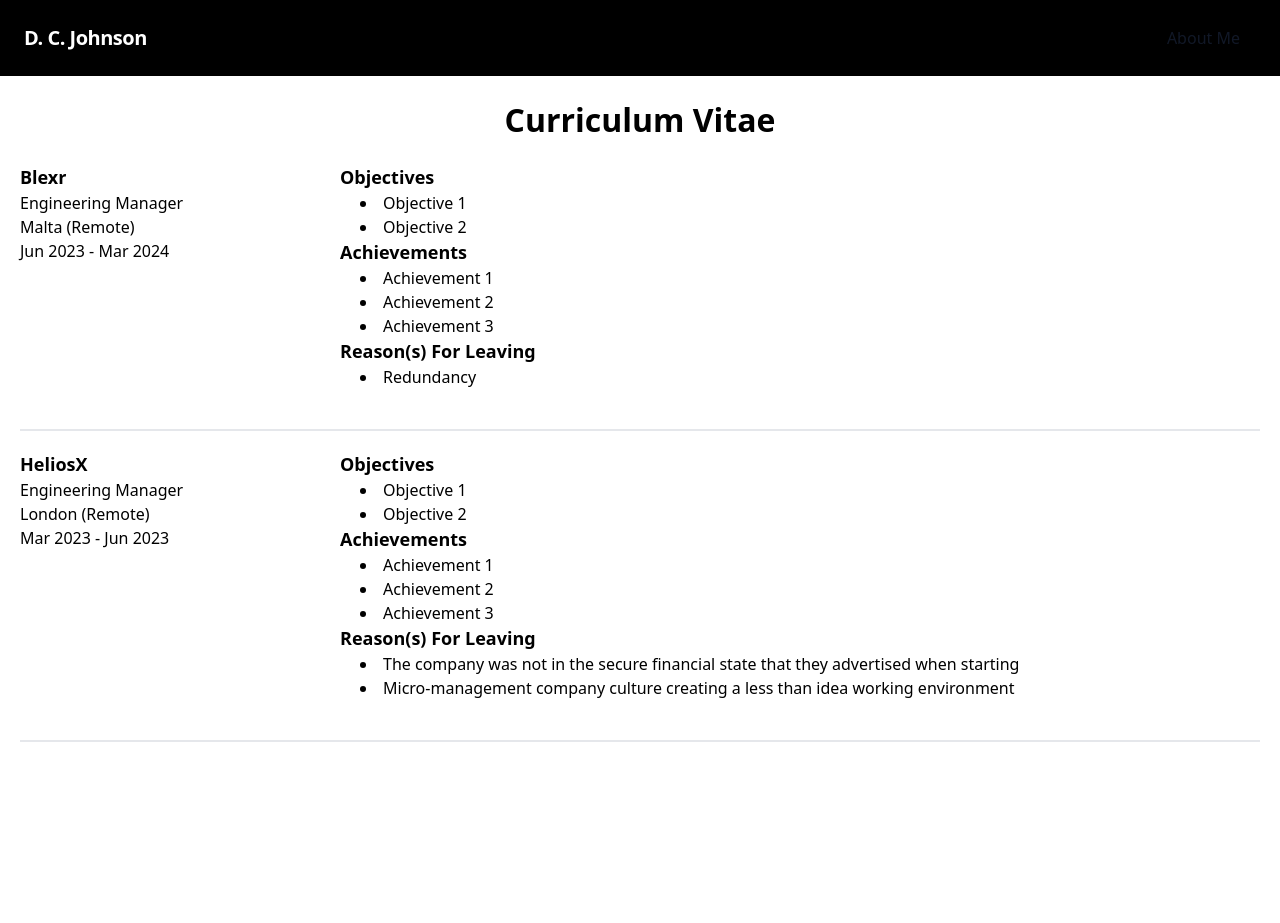
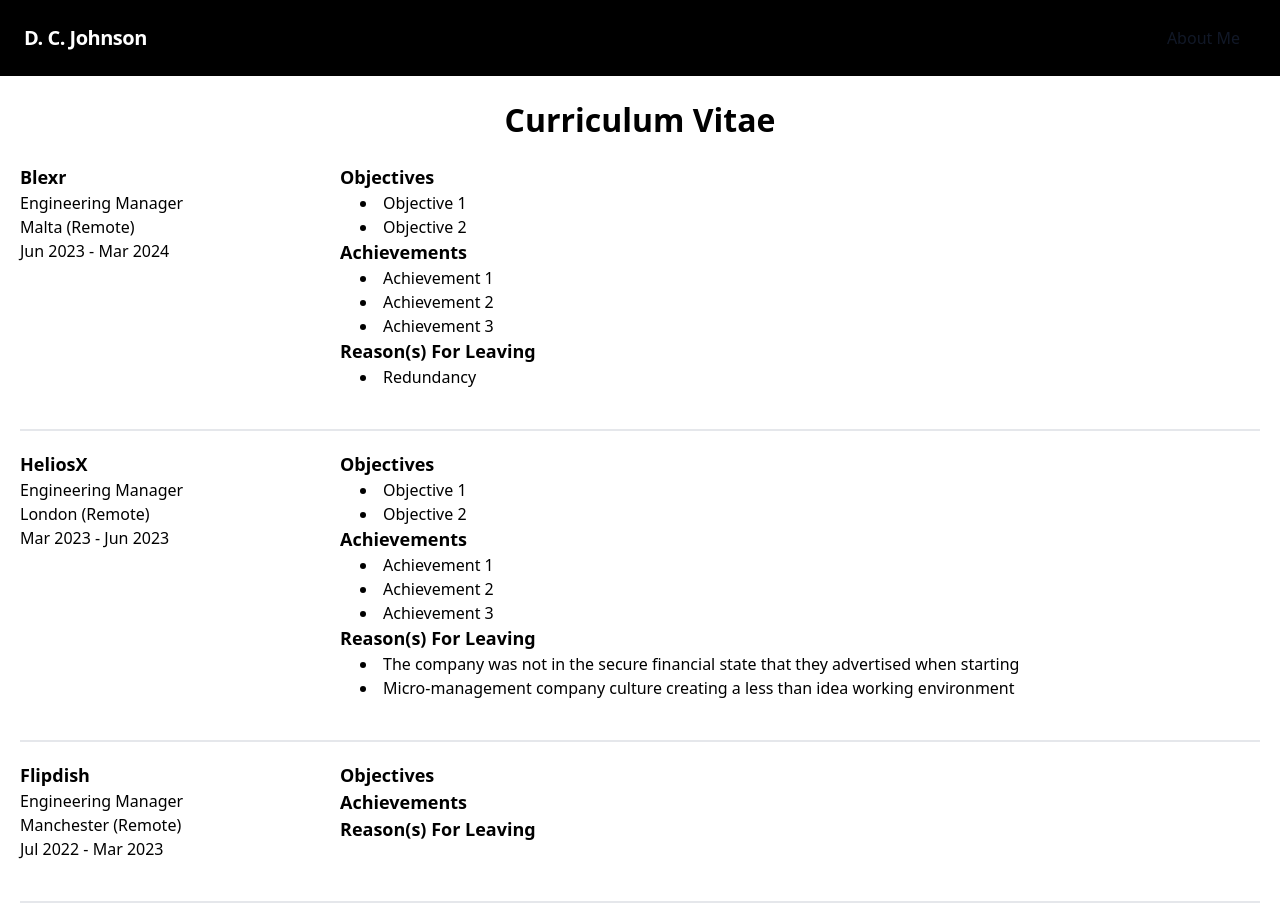
Before and after one commit to DavidChristopherJohnson/dcjohnson-v3, a Next.js app: page /cv in a window 1280 px wide. Before the commit the page ends 876 px from the top, so only its background shows below. Built offline with nearby package versions, Linux system fonts and the light colour scheme.

Commit message:
Couple of tweaks

```diff
--- a/app/globals.css
+++ b/app/globals.css
@@ -17,3 +17,7 @@
   font-size: large;
   font-weight: bold;
 }
+
+h3 {
+  font-size: medium;
+}
--- a/components/job-section.tsx
+++ b/components/job-section.tsx
@@ -1,7 +1,7 @@
 export default function JobSection({ title, items }: { title: string, items: Array<String> }) {
     return <>
         <h2>{title}</h2>
-        <ul className="list-disc list-inside pl-5">
+        <ul className="list-disc list-inside pl-5 max-sm:pb-2">
             {items.map((item, index) => <li key={title + '-' + index.toString()}>{item}</li>)}
         </ul>
     </>
--- a/components/job.tsx
+++ b/components/job.tsx
@@ -5,7 +5,7 @@
 export default function Job(job: IJob) {
     return <>
         <div className="w-full max-w-7xl flex flex-grow-1 max-sm:flex-col" >
-            <div className="min-w-80">
+            <div className="min-w-80 max-sm:pb-2">
                 <h2>{job.company}</h2>
                 <h3>{job.role}</h3>
                 <h3>{job.location}</h3>
--- a/data/jobs/flipdish.ts
+++ b/data/jobs/flipdish.ts
@@ -2,18 +2,17 @@
 import setDate from "@/utils/set-date";
 
 
-export const HeliosXJob: IJob = {
-    identifier: "heliosx-2023",
-    company: "HeliosX",
+export const FlipdishJob: IJob = {
+    identifier: "Flipdish-2022",
+    company: "Flipdish",
     role: "Engineering Manager",
-    location: "London (Remote)",
-    dateFrom: setDate('Mar 2023'),
-    dateTo: setDate('Jun 2023'),
+    location: "Manchester (Remote)",
+    dateFrom: setDate('Jul 2022'),
+    dateTo: setDate('Mar 2023'),
     jobInfo: {
         objectives: [],
         achievements: [],
-        reasonForLeaving: ["The company was not in the secure financial state that they advertised when starting",
-            "Micro-management company culture creating a less than idea working environment"]
+        reasonForLeaving: []
 
     }
 }
--- a/data/jobs/index.ts
+++ b/data/jobs/index.ts
@@ -1,10 +1,12 @@
 import { BlexrJob } from "./blexr";
+import { FlipdishJob } from "./flipdish";
 import { HeliosXJob } from "./heliosx"
 import IJob from "@/interfaces/job.interface";
 
 const jobs: Array<IJob> = [
     BlexrJob,
     HeliosXJob,
+    FlipdishJob
 ]
 
 export default jobs;
```
Also changed, not shown: data/jobs/truepill;.ts (deleted, +0 -19 lines), .eslintrc.json, 1 other file (tests, documents, lock files or other folders).
